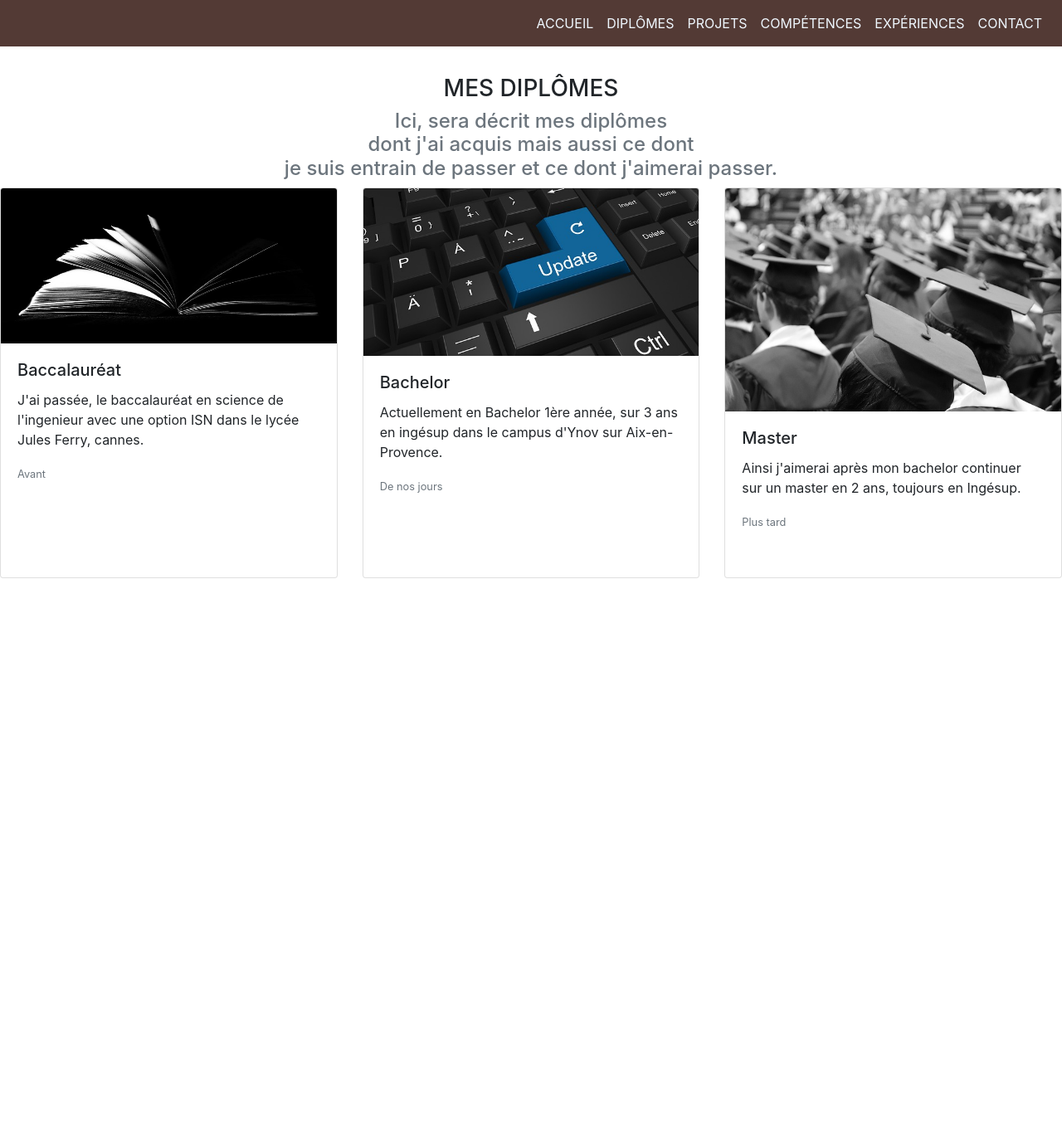
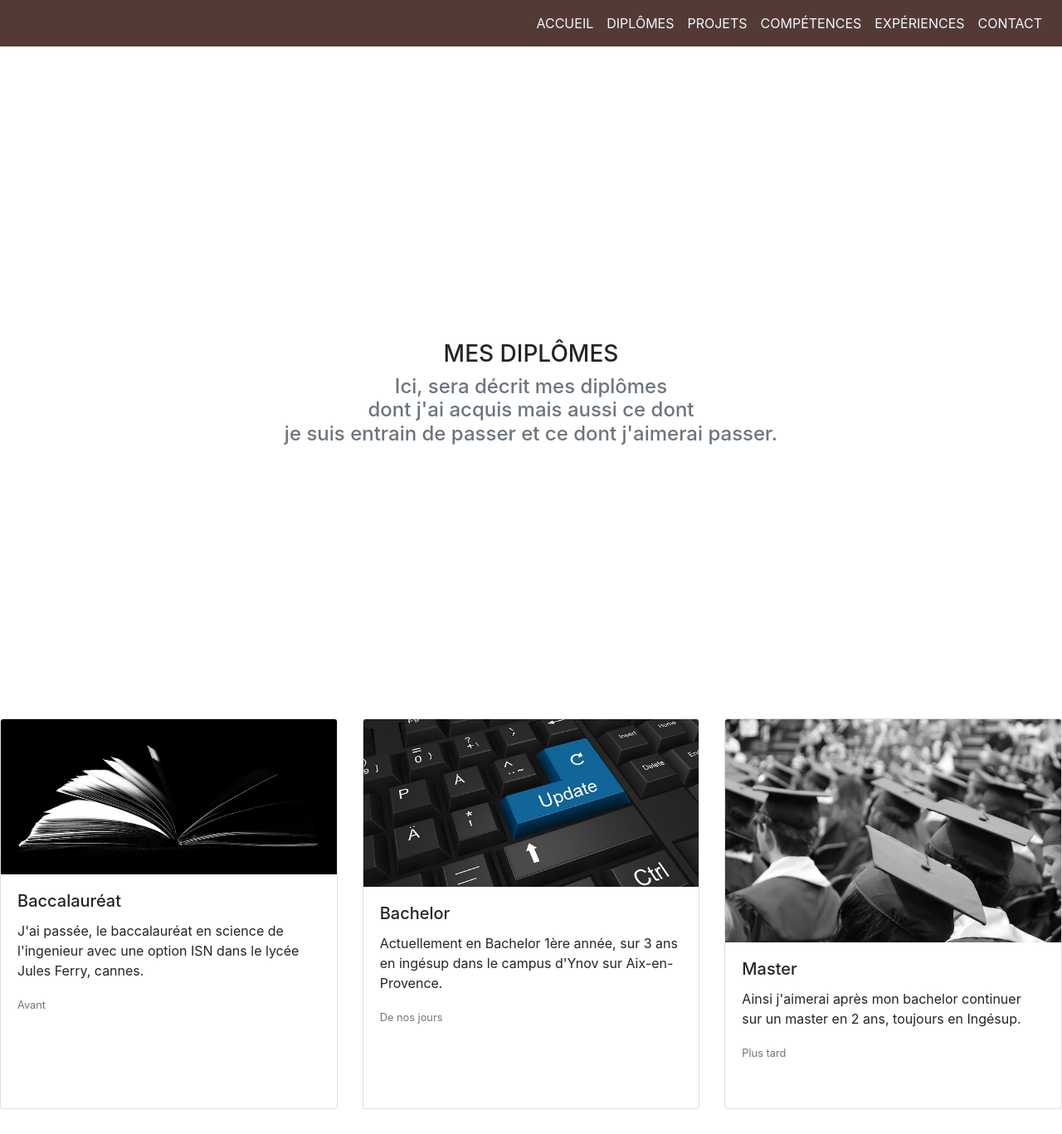
Before and after one commit to isatys/PROJET_UF, a PHP site: page /diplomes.php in a window 1280 px wide. Shown: the whole page at 83% size. Before the commit the page ends 697 px from the top, so only its background shows below. Run offline with PHP 8.4, Linux system fonts and the light colour scheme; some libraries are stand-ins or nearby versions.

Commit message:
git add .

```diff
--- a/assets/CSS/diplomes.css
+++ b/assets/CSS/diplomes.css
@@ -11,6 +11,6 @@ body{
     padding: 30px 0;
   }
 
-.card-deck{
-  size: 50%;
-}
+  .container{
+  padding-bottom: 25%;
+  }
```
